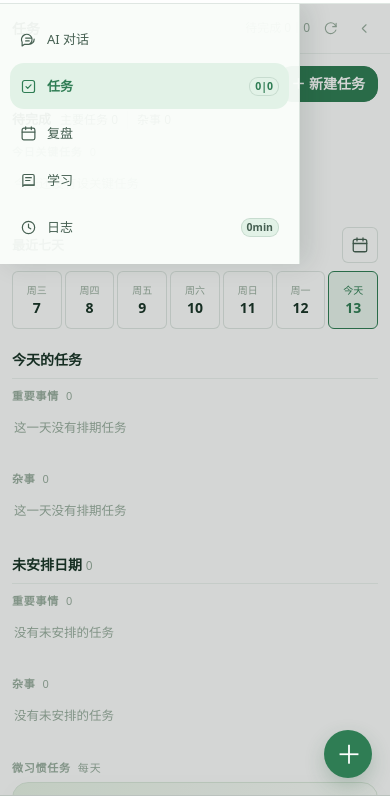
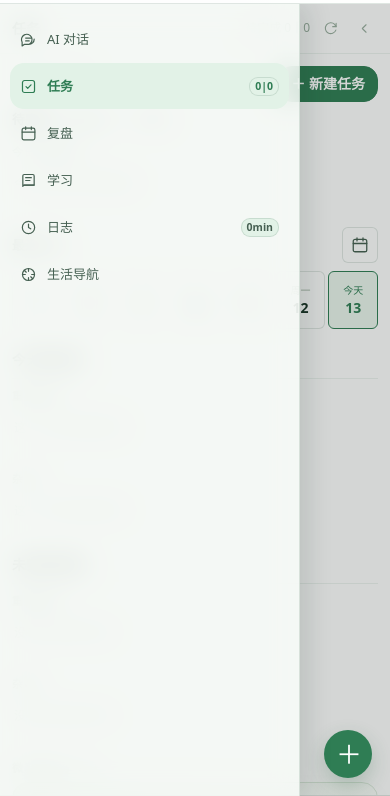
Before and after one commit to qiuyinlan/my_study_agent, a website with bundled scripts: page index.html in a window 390 px wide. Both pictures are taken after a click on the button 24 px from the left and 25 px from the top of the page. Shown: the part 48-844 px from the top of the page. Built offline with nearby package versions, Linux system fonts and the light colour scheme.

Commit message:
Fit mobile navigation to viewport height

```diff
--- a/styles.css
+++ b/styles.css
@@ -1368,7 +1368,7 @@ body.nav-collapsed .nav { width: 0; flex-basis: 0; max-height: none; min-height:
 }
 @media (max-width: 840px) {
   .body { flex-direction: row; }
-  .nav { position: absolute; z-index: 21; inset: 0 auto 0 0; width: min(300px, 84vw); max-width: 300px; flex-basis: auto; padding: 12px 10px; box-shadow: 8px 0 24px rgba(20,45,31,.12); transform: translateX(0); transition: transform .18s ease, opacity .14s ease, visibility .18s; }
+  .nav { position: absolute; z-index: 21; inset: 0 auto 0 0; width: min(300px, 84vw); max-width: 300px; max-height: none; min-height: 0; overflow: hidden; flex-basis: auto; padding: 12px 10px; background: rgba(252,255,252,.82); -webkit-backdrop-filter: blur(14px); backdrop-filter: blur(14px); box-shadow: 8px 0 24px rgba(20,45,31,.12); transform: translateX(0); transition: transform .18s ease, opacity .14s ease, visibility .18s; }
   body.nav-collapsed .nav { width: min(300px, 84vw); max-height: none; padding: 12px 10px; transform: translateX(-100%); opacity: 0; visibility: hidden; }
   .nav-backdrop { position: absolute; z-index: 20; inset: 0; display: block; width: 100%; height: 100%; padding: 0; border: 0; border-radius: 0; background: rgba(18, 32, 23, .18); opacity: 1; }
   body.nav-collapsed .nav-backdrop { display: none; }
```
